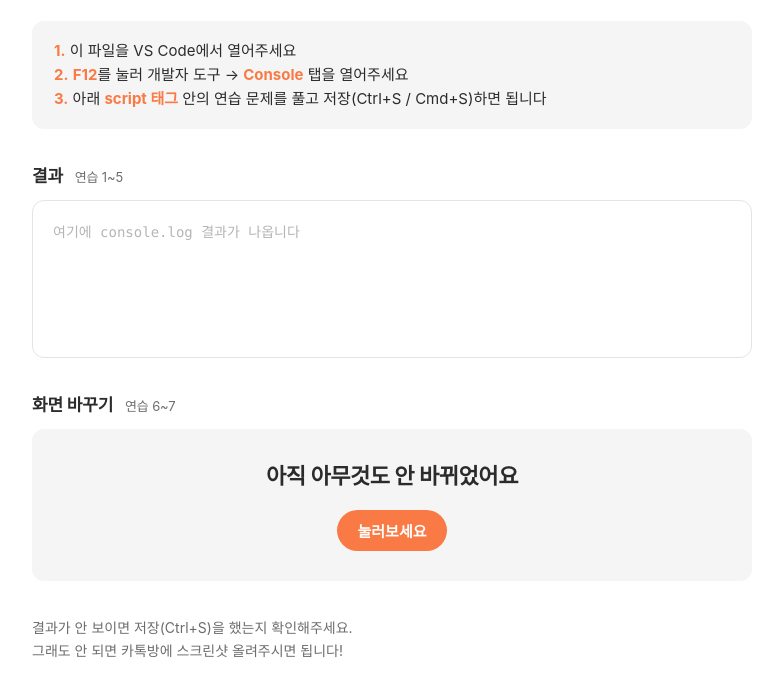
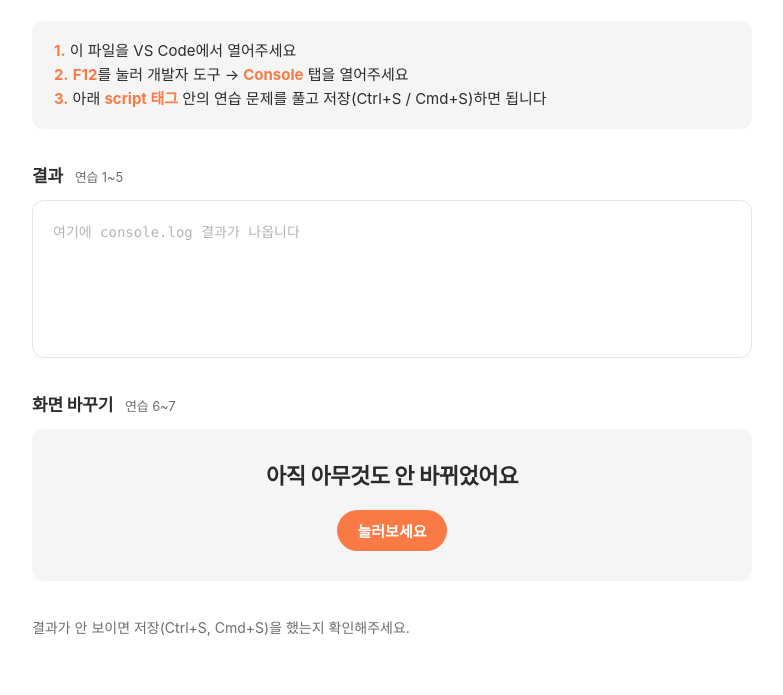
Before and after one commit to sarangchoi11/project-100, a plain HTML site: page week_2/js-practice.html in a window 1280 px wide. Shown: the part 115-810 px from the top of the page, without its empty margins (248-1031 px from the left). Drawn offline with Linux system fonts and the light colour scheme.

Commit message:
앗 작은 실수 발견 ~

```diff
--- a/week_2/js-practice.html
+++ b/week_2/js-practice.html
@@ -135,8 +135,7 @@
     </div>
 
     <footer>
-      결과가 안 보이면 저장(Ctrl+S)을 했는지 확인해주세요.<br>
-      그래도 안 되면 카톡방에 스크린샷 올려주시면 됩니다!
+      결과가 안 보이면 저장(Ctrl+S, Cmd+S)을 했는지 확인해주세요.<br>
     </footer>
 
   </div>
```
